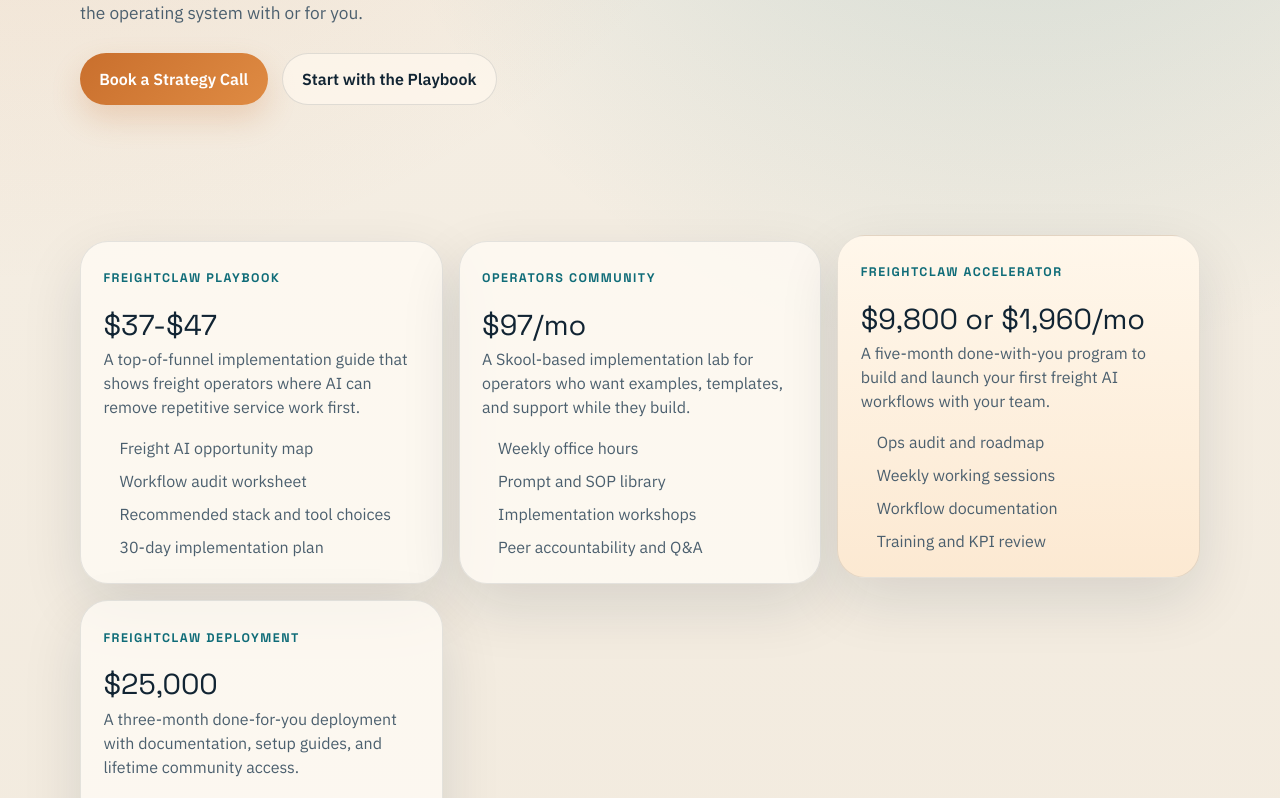
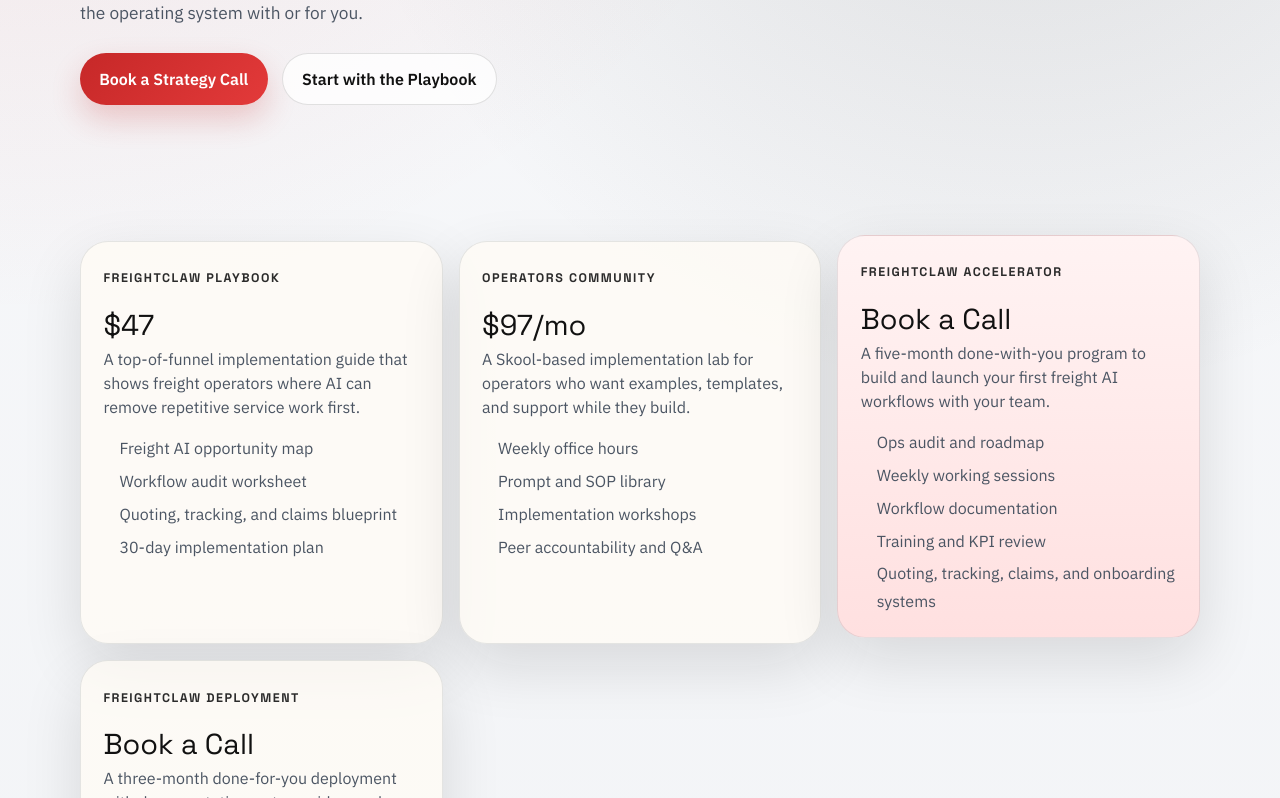
Before and after one commit to nathancrooks/freightclaw-site, a Next.js app: page /pricing in a window 1280 px wide. Shown: the part 614-1412 px from the top of the page. Built offline with nearby package versions, Linux system fonts and the light colour scheme.

Commit message:
Refine FreightClaw branding and offer pages

```diff
--- a/src/app/accelerator/page.tsx
+++ b/src/app/accelerator/page.tsx
@@ -11,14 +11,16 @@
       eyebrow="Done with you"
       title="Build your freight AI workflows with us in 5 months."
       description="The FreightClaw Accelerator is a guided implementation program for owners who want to launch real AI workflows with their team instead of staying stuck at the strategy layer."
-      primaryCta={{ href: "/book", label: "Apply for the Accelerator" }}
+      primaryCta={{ href: "/book", label: "Book a Call" }}
       secondaryCta={{ href: "/pricing", label: "Review the Ladder" }}
       aside={
         <>
-          <span className="eyebrow">$9,800 or $1,960/mo</span>
-          <h3>Hands-on implementation support.</h3>
+          <span className="eyebrow">Book a Call</span>
+          <h3>Hands-on implementation support for serious operators.</h3>
           <p className="detail-copy">
-            The offer needs to feel like direct build guidance, not paid community access.
+            Position this around outcomes: faster quotes, better customer response,
+            cleaner claims flow, stronger onboarding, and a team that knows how to run
+            the system after rollout.
           </p>
         </>
       }
@@ -35,8 +37,9 @@
           <article className="detail-panel">
             <h3>Months 2-4</h3>
             <p className="detail-copy">
-              Build the first priority workflows, create documentation, refine
-              escalation rules, and train the team on the new operating rhythm.
+              Build the first priority quoting, tracking, exception, claims, and
+              onboarding workflows, create documentation, refine escalation rules, and
+              train the team on the new operating rhythm.
             </p>
           </article>
           <article className="detail-panel">
@@ -46,6 +49,31 @@
               iteration plan so the system survives after the engagement ends.
             </p>
           </article>
+          <article className="detail-panel">
+            <h3>Feature stack</h3>
+            <ul className="bullet-list">
+              <li>Weekly working sessions with direct implementation guidance</li>
+              <li>Custom workflow design for quoting, tracking, claims, and onboarding</li>
+              <li>SOP and documentation buildout for team adoption</li>
+              <li>Escalation logic, service rules, and rollout planning</li>
+            </ul>
+          </article>
+          <article className="detail-panel">
+            <h3>Operator benefits</h3>
+            <ul className="bullet-list">
+              <li>Faster quote response without adding more manual admin</li>
+              <li>Fewer after-hours status calls and repetitive updates</li>
+              <li>Cleaner handoff between customer communication and ops execution</li>
+              <li>A system your team can actually use after the engagement</li>
+            </ul>
+          </article>
+          <article className="detail-panel">
+            <h3>Best fit</h3>
+            <p className="detail-copy">
+              Best for freight agents, brokers, and 3PL owners who want direct help
+              implementing with their team and do not want to lose months in DIY mode.
+            </p>
+          </article>
         </div>
       </section>
     </PageShell>
--- a/src/app/book/page.tsx
+++ b/src/app/book/page.tsx
@@ -20,7 +20,7 @@
             </p>
             <div className="cta-row">
               <a href="https://calendly.com/" className="button">
-                Add Your Booking Link
+                Placeholder Booking Link
               </a>
               <Link href="/pricing" className="button button-secondary">
                 Review Pricing First
--- a/src/app/community/page.tsx
+++ b/src/app/community/page.tsx
@@ -11,7 +11,7 @@
       eyebrow="Continuity offer"
       title="FreightClaw Operators Community"
       description="A Skool-based implementation lab for operators who want examples, templates, accountability, and office hours while they put FreightClaw systems in place."
-      primaryCta={{ href: "/book", label: "Join the Waitlist Flow" }}
+      primaryCta={{ href: "/book", label: "Join the Community Waitlist" }}
       secondaryCta={{ href: "/pricing", label: "See Pricing" }}
       aside={
         <>
@@ -30,7 +30,7 @@
             <ul className="bullet-list">
               <li>Weekly office hours and implementation workshops</li>
               <li>Prompt library, SOP templates, and call recordings</li>
-              <li>Examples from brokers, carriers, and 3PL use cases</li>
+              <li>Examples from freight agent, broker, carrier, and 3PL use cases</li>
               <li>Ongoing feedback on what to build next</li>
             </ul>
           </article>
--- a/src/app/deployment/page.tsx
+++ b/src/app/deployment/page.tsx
@@ -11,15 +11,15 @@
       eyebrow="Done for you"
       title="We help design and deploy your freight AI system."
       description="FreightClaw Deployment is a higher-touch three-month engagement for companies that want workflow design, setup guidance, documentation, and handoff support without building the operating system alone."
-      primaryCta={{ href: "/book", label: "Book a Deployment Call" }}
+      primaryCta={{ href: "/book", label: "Book a Call" }}
       secondaryCta={{ href: "/pricing", label: "Compare Services" }}
       aside={
         <>
-          <span className="eyebrow">$25,000</span>
+          <span className="eyebrow">Book a Call</span>
           <h3>Premium implementation path.</h3>
           <p className="detail-copy">
-            Position this as a deployment and handoff service, not “we click buttons for
-            you for a few weeks.”
+            Position this as a deployment and handoff service with real workflow design,
+            documentation, setup guidance, and operational rollout support.
           </p>
         </>
       }
@@ -33,6 +33,24 @@
               <li>Setup guidance and integration planning</li>
               <li>Knowledge base structuring and SOP documentation</li>
               <li>Admin training and lifetime community access</li>
+            </ul>
+          </article>
+          <article className="detail-panel">
+            <h3>Feature stack</h3>
+            <ul className="bullet-list">
+              <li>High-touch workflow mapping and deployment planning</li>
+              <li>Implementation guidance for quoting, tracking, claims, and onboarding</li>
+              <li>Documentation package and setup guides for long-term use</li>
+              <li>Admin handoff so your team is not dependent on outside help forever</li>
+            </ul>
+          </article>
+          <article className="detail-panel">
+            <h3>Operator benefits</h3>
+            <ul className="bullet-list">
+              <li>Faster deployment without building everything from scratch internally</li>
+              <li>More consistent customer experience across the freight lifecycle</li>
+              <li>Reduced manual workload in high-volume service workflows</li>
+              <li>A documented system ready for team adoption and scale</li>
             </ul>
           </article>
           <article className="detail-panel">
--- a/src/app/globals.css
+++ b/src/app/globals.css
@@ -1,19 +1,19 @@
 @import "tailwindcss";
 
 :root {
-  --background: #f3efe6;
-  --surface: rgba(8, 28, 37, 0.88);
-  --surface-soft: rgba(11, 40, 53, 0.72);
-  --card: rgba(255, 251, 245, 0.82);
-  --card-strong: #fff8ee;
-  --text: #112433;
-  --muted: #4b5f6e;
-  --line: rgba(17, 36, 51, 0.1);
-  --accent: #c96f2d;
-  --accent-deep: #8e4517;
-  --sea: #0f6c78;
-  --sand: #e8dac2;
-  --shadow: 0 22px 60px rgba(17, 36, 51, 0.12);
+  --background: #f3f4f6;
+  --surface: rgba(17, 17, 17, 0.94);
+  --surface-soft: rgba(31, 31, 31, 0.84);
+  --card: rgba(255, 255, 255, 0.88);
+  --card-strong: #ffffff;
+  --text: #111111;
+  --muted: #4b5563;
+  --line: rgba(17, 17, 17, 0.1);
+  --accent: #c62828;
+  --accent-deep: #8e1b1b;
+  --sea: #2b2b2b;
+  --sand: #e5e7eb;
+  --shadow: 0 22px 60px rgba(17, 17, 17, 0.12);
 }
 
 @theme inline {
@@ -34,9 +34,9 @@
 body {
   margin: 0;
   background:
-    radial-gradient(circle at top left, rgba(201, 111, 45, 0.18), transparent 28%),
-    radial-gradient(circle at 80% 10%, rgba(15, 108, 120, 0.18), transparent 24%),
-    linear-gradient(180deg, #f6f0e6 0%, #efe6d8 100%);
+    radial-gradient(circle at top left, rgba(198, 40, 40, 0.14), transparent 28%),
+    radial-gradient(circle at 80% 10%, rgba(43, 43, 43, 0.14), transparent 24%),
+    linear-gradient(180deg, #f8f9fb 0%, #eef0f3 100%);
   color: var(--text);
   font-family: var(--font-body), sans-serif;
 }
@@ -60,8 +60,8 @@
   top: 0;
   z-index: 20;
   backdrop-filter: blur(18px);
-  background: rgba(243, 239, 230, 0.72);
-  border-bottom: 1px solid rgba(17, 36, 51, 0.08);
+  background: rgba(248, 249, 251, 0.82);
+  border-bottom: 1px solid rgba(17, 17, 17, 0.08);
 }
 
 .header-inner,
@@ -86,7 +86,7 @@
   width: 2.6rem;
   height: 2.6rem;
   border-radius: 999px;
-  background: linear-gradient(135deg, var(--accent), var(--sea));
+  background: linear-gradient(135deg, var(--accent), #6f1212);
   color: white;
   font-family: var(--font-heading), sans-serif;
   font-weight: 700;
@@ -137,22 +137,22 @@
   min-height: 3rem;
   padding: 0.8rem 1.2rem;
   border-radius: 999px;
-  background: linear-gradient(135deg, var(--accent), #df8b43);
+  background: linear-gradient(135deg, var(--accent), #e33a3a);
   color: white;
   font-weight: 600;
-  box-shadow: 0 14px 30px rgba(201, 111, 45, 0.22);
+  box-shadow: 0 14px 30px rgba(198, 40, 40, 0.22);
   transition: transform 160ms ease, box-shadow 160ms ease;
 }
 
 .button:hover {
   transform: translateY(-1px);
-  box-shadow: 0 18px 36px rgba(201, 111, 45, 0.28);
+  box-shadow: 0 18px 36px rgba(198, 40, 40, 0.28);
 }
 
 .button-secondary {
-  background: rgba(255, 248, 238, 0.7);
+  background: rgba(255, 255, 255, 0.76);
   color: var(--text);
-  border: 1px solid rgba(17, 36, 51, 0.12);
+  border: 1px solid rgba(17, 17, 17, 0.12);
   box-shadow: none;
 }
 
@@ -230,8 +230,8 @@
 .hero-panel {
   padding: 1.6rem;
   background:
-    linear-gradient(180deg, rgba(9, 37, 49, 0.92), rgba(8, 28, 37, 0.92)),
-    linear-gradient(135deg, rgba(201, 111, 45, 0.18), rgba(15, 108, 120, 0.24));
+    linear-gradient(180deg, rgba(17, 17, 17, 0.95), rgba(28, 28, 28, 0.94)),
+    linear-gradient(135deg, rgba(198, 40, 40, 0.18), rgba(43, 43, 43, 0.24));
   color: white;
 }
 
@@ -271,7 +271,7 @@
 
 .offer-card.featured,
 .price-card.featured {
-  background: linear-gradient(180deg, #fff7eb, #fce9d2);
+  background: linear-gradient(180deg, #fff3f3, #ffe0e0);
   transform: translateY(-6px);
 }
 
@@ -337,15 +337,15 @@
 .banner {
   padding: 1.4rem 1.6rem;
   border-radius: 26px;
-  background: linear-gradient(135deg, rgba(15, 108, 120, 0.14), rgba(201, 111, 45, 0.12));
-  border: 1px solid rgba(17, 36, 51, 0.08);
+  background: linear-gradient(135deg, rgba(43, 43, 43, 0.08), rgba(198, 40, 40, 0.1));
+  border: 1px solid rgba(17, 17, 17, 0.08);
 }
 
 .comparison-table {
   overflow-x: auto;
   border-radius: 28px;
-  border: 1px solid rgba(17, 36, 51, 0.08);
-  background: rgba(255, 251, 245, 0.72);
+  border: 1px solid rgba(17, 17, 17, 0.08);
+  background: rgba(255, 255, 255, 0.76);
   box-shadow: var(--shadow);
 }
 
--- a/src/components/site-data.ts
+++ b/src/components/site-data.ts
@@ -1,7 +1,8 @@
 export const primaryAudience = [
-  "Freight brokers buried in status updates and customer follow-up",
-  "3PL operators juggling exceptions, claims, and document requests",
-  "Carrier teams that need faster after-hours response without adding headcount",
+  "Freight agents trying to compete on speed without adding unnecessary headcount",
+  "Freight brokers buried in quoting, status updates, and customer follow-up",
+  "3PL operators juggling exceptions, claims, onboarding, and document requests",
+  "Carrier teams that need faster after-hours response and cleaner customer communication",
 ];
 
 export const useCases = [
@@ -22,25 +23,33 @@
     body: "Surface PODs, invoices, rate confirmations, and standard process docs without inbox churn.",
   },
   {
-    title: "Rate request intake",
-    body: "Capture RFQ details cleanly so your team stops rewriting the same context by hand.",
+    title: "Quote request intake",
+    body: "Capture quote details cleanly so your team stops rewriting the same shipment context by hand.",
   },
   {
     title: "Internal knowledge",
     body: "Give your team one place to find SOPs, customer handling guidance, and process answers fast.",
+  },
+  {
+    title: "Prospect nurture",
+    body: "Keep follow-up moving for shippers and leads without depending on manual reminders and scattered notes.",
+  },
+  {
+    title: "Customer onboarding",
+    body: "Standardize what happens after the customer says yes so service quality does not depend on memory.",
   },
 ];
 
 export const offers = [
   {
     title: "FreightClaw Playbook",
-    price: "$37-$47",
+    price: "$47",
     description:
       "A top-of-funnel implementation guide that shows freight operators where AI can remove repetitive service work first.",
     bullets: [
       "Freight AI opportunity map",
       "Workflow audit worksheet",
-      "Recommended stack and tool choices",
+      "Quoting, tracking, and claims blueprint",
       "30-day implementation plan",
     ],
   },
@@ -58,7 +67,7 @@
   },
   {
     title: "FreightClaw Accelerator",
-    price: "$9,800 or $1,960/mo",
+    price: "Book a Call",
     description:
       "A five-month done-with-you program to build and launch your first freight AI workflows with your team.",
     bullets: [
@@ -66,12 +75,13 @@
       "Weekly working sessions",
       "Workflow documentation",
       "Training and KPI review",
+      "Quoting, tracking, claims, and onboarding systems",
     ],
     featured: true,
   },
   {
     title: "FreightClaw Deployment",
-    price: "$25,000",
+    price: "Book a Call",
     description:
       "A three-month done-for-you deployment with documentation, setup guides, and lifetime community access.",
     bullets: [
@@ -79,6 +89,7 @@
       "Knowledge base structuring",
       "Admin handoff and training",
       "Lifetime Skool access",
+      "High-touch deployment planning and rollout support",
     ],
   },
 ];
@@ -92,7 +103,7 @@
   {
     question: "Who is the best fit first?",
     answer:
-      "Freight brokers, 3PLs, and customer-facing carrier teams with recurring shipment inquiries and documented service workflows are the best starting point.",
+      "Freight agents first, then brokers, 3PLs, and customer-facing carrier teams with recurring shipment inquiries and documented service workflows are the best starting point.",
   },
   {
     question: "Is this just training, or will something actually get built?",
```
Also changed, not shown: src/app/page.tsx (+55 -12 lines), src/app/playbook/page.tsx (+4 -4 lines).
